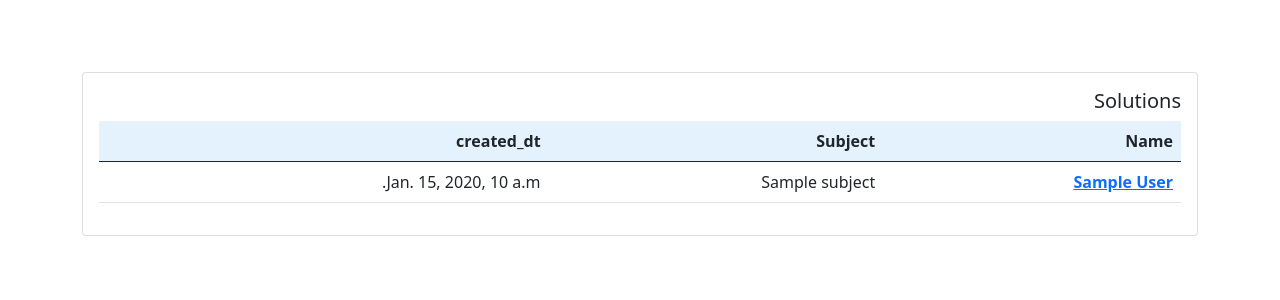
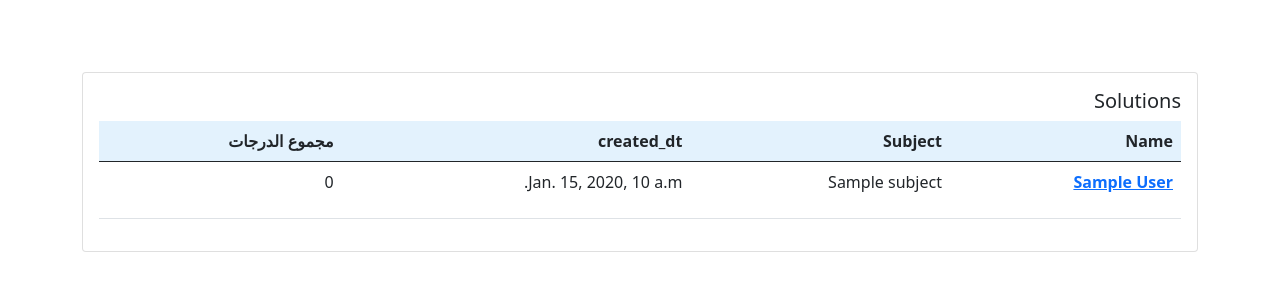
Before and after one commit to zinon-software/minasa, a Django app: page /teacher/1/students/1 in a window 1280 px wide. Shown: the part 56-356 px from the top of the page. Run offline with Django 3.2, Linux system fonts and the light colour scheme; a user stored in the database is signed in; tables that the repository leaves empty hold one stand-in row (values such as "Sample post"); some libraries are stand-ins or nearby versions.

Commit message:
updat script totalGrades class 5

```diff
--- a/templates/teacher/students.html
+++ b/templates/teacher/students.html
@@ -15,6 +15,7 @@
                     <th scope="col">Name</th>
                     <th scope="col">Subject</th>
                     <th scope="col">created_dt</th>
+                    <th scope="col">مجموع الدرجات</th>
                   </tr>
                 </thead>
                 <tbody>
@@ -23,6 +24,7 @@
                     <th scope="col"> <a href="{% url 'solutions' item.created_by.id item.subject.id item.id %}" > {{item.name}} </a></th>
                     <td>{{item.subject}}</td>
                     <td>{{item.created_dt}}</td>
+                    <td><p class="salaryGrades"></p></td>
                   </tr>
                 {% endfor %}
                 </tbody>
```
